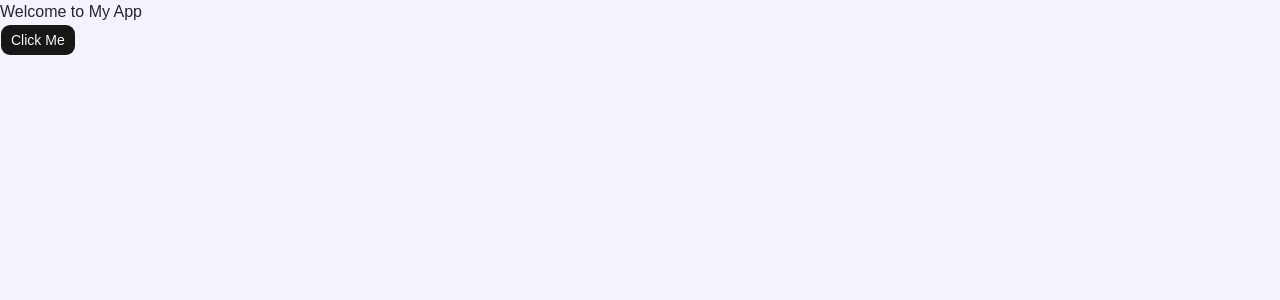
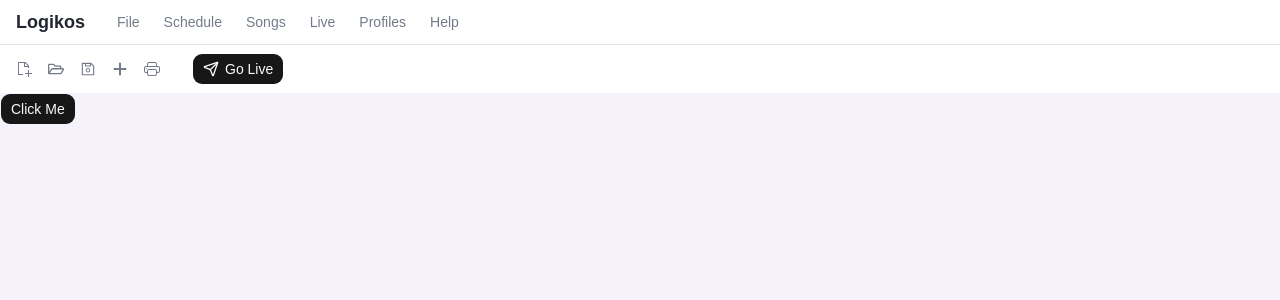
Before and after one commit to abrahamebij/logikos, a React (Vite) app: page / in a window 1280 px wide. Shown: the top 300 px of the page. Built offline with nearby package versions, Linux system fonts and the light colour scheme.

Commit message:
feat: create header to a point

```diff
--- a/src/components/layout/Header.tsx
+++ b/src/components/layout/Header.tsx
@@ -1,7 +1,50 @@
-export default function Header(){
+import { VscNewFile } from "react-icons/vsc";
+import { FaRegFolderOpen } from "react-icons/fa";
+import { AiOutlineSave } from "react-icons/ai";
+import { FaPlus } from "react-icons/fa6";
+import { BsPrinter } from "react-icons/bs";
+import { LuSend } from "react-icons/lu";
+import { Button } from "../ui/button";
+
+const navLinks = [
+    { name: "File" },
+    { name: "Schedule" },
+    { name: "Songs" },
+    { name: "Live" },
+    { name: "Profiles" },
+    { name: "Help" },
+];
+
+export default function Header() {
     return (
-        <header>
-            <h1>Welcome to My App</h1>
+        <header className="bg-card">
+            {/* TOP HEADER */}
+            <div className="py-2 px-4 flex items-center gap-8 border-b border-border">
+                <div className="flex gap-2 font-semibold text-lg">
+                    Logikos
+                </div>
+                <nav className="flex gap-6 text-sm text-muted-foreground">
+                    {navLinks.map((link) => (
+                        <button key={link.name} className="hover:underline">
+                            {link.name}
+                        </button>
+                    ))}
+                </nav>
+            </div>
+
+            {/* BOTTOM HEADER */}
+            <div className="py-2 px-4 flex items-center gap-8">
+                <div className="flex text-muted-foreground gap-4">
+
+                    <VscNewFile />
+                    <FaRegFolderOpen />
+                    <AiOutlineSave />
+                    <FaPlus />
+                    <BsPrinter />
+                </div>
+
+                <Button><LuSend/> Go Live</Button>
+            </div>
         </header>
     )
 }
```
